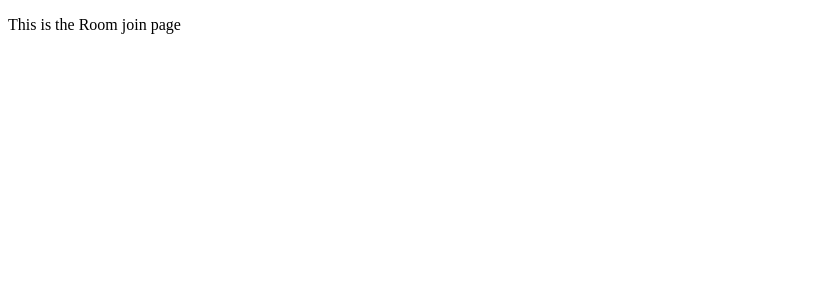
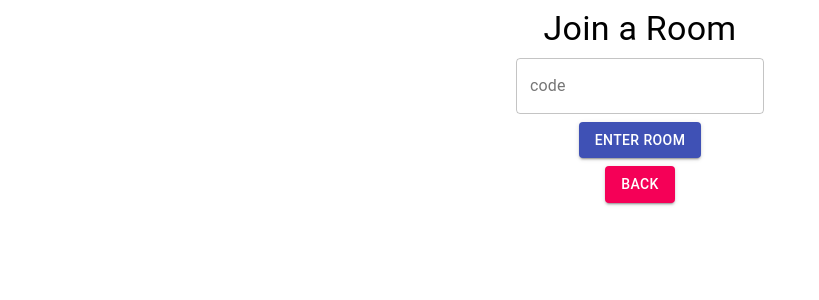
Before and after one commit to AakashChahal/MusicController, a React app in the folder music_controller/frontend/: page /join in a window 1280 px wide. Shown: the top 300 px of the page, without its empty margins (0-819 px from the left). Built offline with nearby package versions, Linux system fonts and the light colour scheme; the HTML template or start-up script is replaced by a standard one.

Commit message:
join room page added

```diff
--- a/music_controller/frontend/src/components/App.js
+++ b/music_controller/frontend/src/components/App.js
@@ -9,7 +9,7 @@ export default class App extends Component {
 
     render() {
         return (
-            <div>
+            <div className="center">
                 <HomePage></HomePage>
             </div>
         );
--- a/music_controller/frontend/src/components/RoomJoinPage.js
+++ b/music_controller/frontend/src/components/RoomJoinPage.js
@@ -1,11 +1,87 @@
 import React, { Component } from "react";
+import { TextField, Button, Grid, Typography } from "@material-ui/core";
+import { Link } from "react-router-dom";
 
 export default class RoomJoinPage extends Component {
     constructor(props) {
         super(props);
+        this.state = {
+            roomCode: "",
+            error: "",
+        };
+        this._handleTextFieldChange = this._handleTextFieldChange.bind(this);
+        this._roomButtonPressed = this._roomButtonPressed.bind(this);
     }
 
     render() {
-        return <p>This is the Room join page</p>;
+        return (
+            <Grid container spacing={1} align="center">
+                <Grid item xs={12}>
+                    <Typography variant="h4" component="h4">
+                        Join a Room
+                    </Typography>
+                </Grid>
+                <Grid item xs={12}>
+                    <TextField
+                        error={this.state.error}
+                        label="code"
+                        placeholder="Enter Room Code"
+                        value={this.state.roomCode}
+                        helperText={this.state.error}
+                        variant="outlined"
+                        onChange={this._handleTextFieldChange}
+                    >
+                        Join a Room
+                    </TextField>
+                </Grid>
+                <Grid item xs={12}>
+                    <Button
+                        variant="contained"
+                        color="primary"
+                        onClick={this._roomButtonPressed}
+                    >
+                        Enter Room
+                    </Button>
+                </Grid>
+                <Grid item xs={12}>
+                    <Button
+                        variant="contained"
+                        color="secondary"
+                        to="/"
+                        component={Link}
+                    >
+                        Back
+                    </Button>
+                </Grid>
+            </Grid>
+        );
+    }
+    _handleTextFieldChange(e) {
+        this.setState({
+            roomCode: e.target.value,
+        });
+    }
+
+    _roomButtonPressed(e) {
+        const requestOptions = {
+            method: "POST",
+            headers: { "Content-Type": "application/json" },
+            body: JSON.stringify({
+                code: this.state.roomCode,
+            }),
+        };
+        fetch("/api/join-room", requestOptions)
+            .then((response) => {
+                if (response.ok) {
+                    this.props.history.push(`/room/${this.state.roomCode}`);
+                } else {
+                    this.setState({
+                        error: "Room not found",
+                    });
+                }
+            })
+            .catch((error) => {
+                console.log(error);
+            });
     }
 }
--- a/music_controller/frontend/static/css/index.css
+++ b/music_controller/frontend/static/css/index.css
@@ -16,5 +16,12 @@ body {
 #app {
     width: 100%;
     height: 100%;
-    display: flex;
+    font-size: 1.5rem;
 }
+
+.center {
+    position: absolute;
+    top: 50%;
+    left: 50%;
+    transform: translate(-50%, -50%);
+}
--- a/music_controller/frontend/templates/frontend/index.html
+++ b/music_controller/frontend/templates/frontend/index.html
@@ -11,8 +11,7 @@
             rel="stylesheet"
             href="https://fonts.googleapis.com/css?family=Roboto:300,400,500,700&display=swap"
         />
-        <link rel="stylesheet" type="text/css" href="{% static
-        "css/index.css" %}" />
+        <link rel="stylesheet" type="text/css" href="{% static "css/index.css" %}" />
     </head>
     <body>
         <div id="main">
```
Also changed, not shown: music_controller/frontend/static/frontend/main.js, 2 other files (tests, documents, lock files or other folders).
